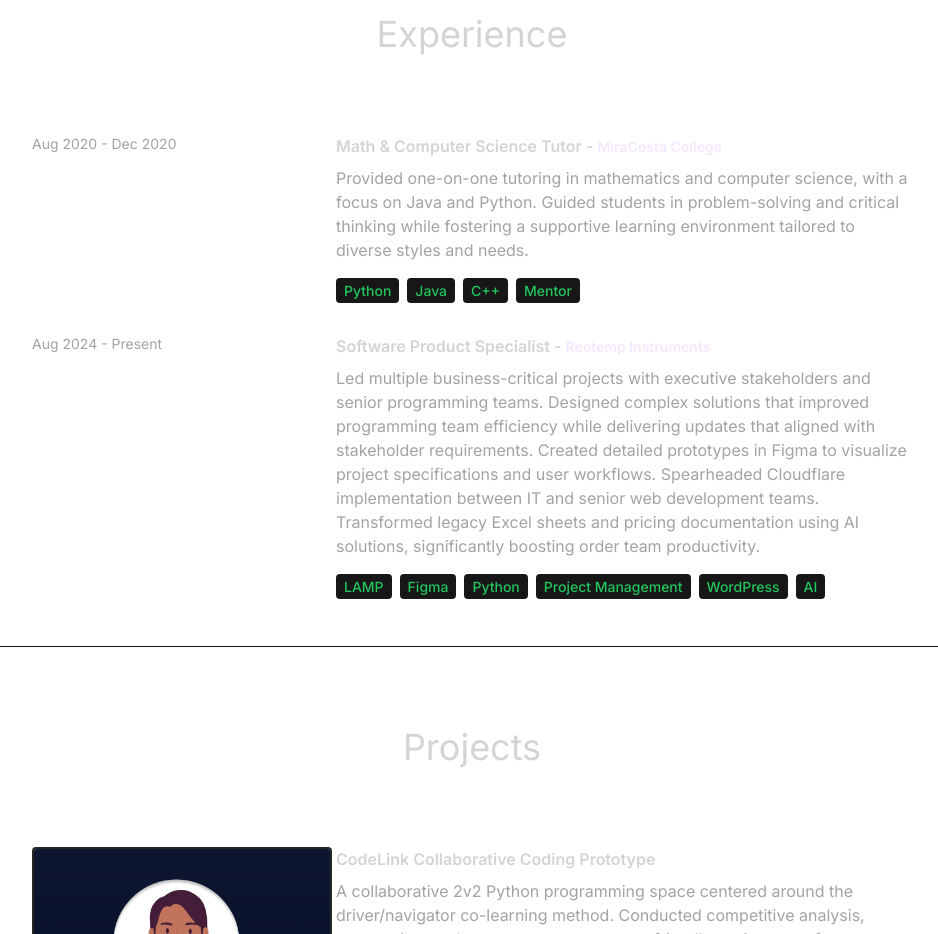
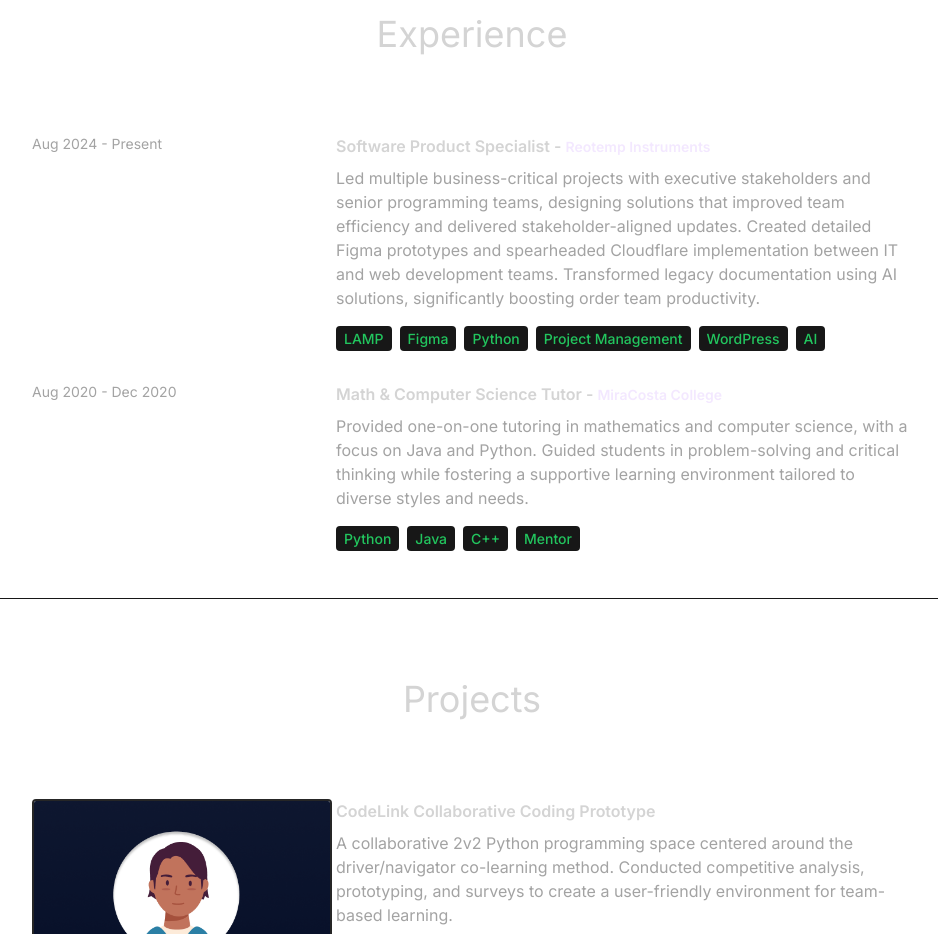
Before and after one commit to shoepack/cdportfolio, a React (Vite) app: page / in a window 1280 px wide. Shown: the part 1800-2734 px from the top of the page, without its empty margins (168-1106 px from the left). Built offline with nearby package versions, Linux system fonts and the light colour scheme.

Commit message:
Add new experience entry for Software Product Specialist role at Reotemp Instruments

```diff
--- a/src/constants/index.js
+++ b/src/constants/index.js
@@ -9,18 +9,18 @@ export const ABOUT_TEXT = `I am a soon-to-be graduate from the University of Cal
 
 export const EXPERIENCES = [
   {
+    year: "Aug 2024 - Present",
+    role: "Software Product Specialist",
+    company: "Reotemp Instruments",
+    description: `Led multiple business-critical projects with executive stakeholders and senior programming teams, designing solutions that improved team efficiency and delivered stakeholder-aligned updates. Created detailed Figma prototypes and spearheaded Cloudflare implementation between IT and web development teams. Transformed legacy documentation using AI solutions, significantly boosting order team productivity.`,
+    technologies: ["LAMP", "Figma", "Python", "Project Management", "WordPress", "AI"],
+  },
+  {
     year: "Aug 2020 - Dec 2020",
     role: "Math & Computer Science Tutor",
     company: "MiraCosta College",
     description: `Provided one-on-one tutoring in mathematics and computer science, with a focus on Java and Python. Guided students in problem-solving and critical thinking while fostering a supportive learning environment tailored to diverse styles and needs.`,
     technologies: ["Python", "Java", "C++", "Mentor"],
-  },
-  {
-    year: "Aug 2024 - Present",
-    role: "Software Product Specialist",
-    company: "Reotemp Instruments",
-    description: `Led multiple business-critical projects with executive stakeholders and senior programming teams. Designed complex solutions that improved programming team efficiency while delivering updates that aligned with stakeholder requirements. Created detailed prototypes in Figma to visualize project specifications and user workflows. Spearheaded Cloudflare implementation between IT and senior web development teams. Transformed legacy Excel sheets and pricing documentation using AI solutions, significantly boosting order team productivity.`,
-    technologies: ["LAMP", "Figma", "Python", "Project Management", "WordPress", "AI"],
   },
 ];
 
```
